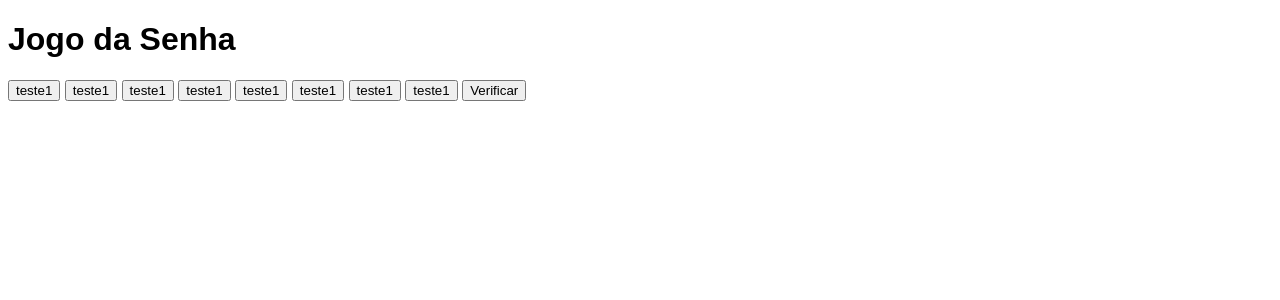
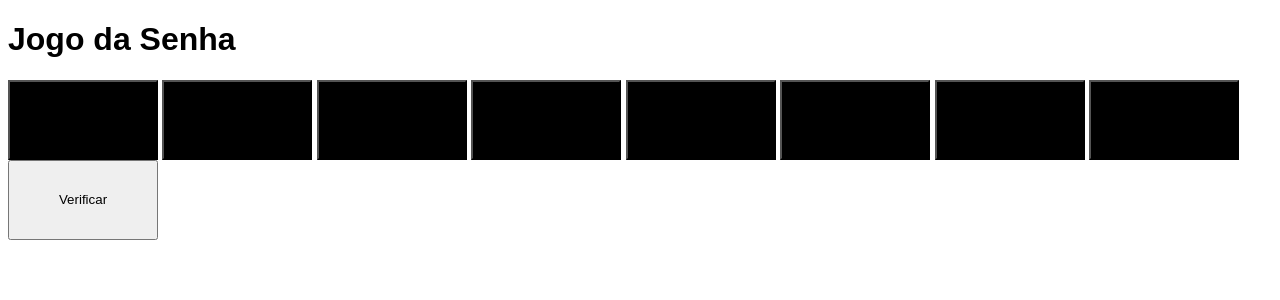
Before and after one commit to 1LUCASPEDROSO/aulas-web-responsivo, a PHP site: page /Teste/index.html in a window 1280 px wide. Shown: the top 300 px of the page. Run offline with PHP 8.4, Linux system fonts and the light colour scheme.

Commit message:
versão 5

```diff
--- /dev/null
+++ b/DOJO TECH/Formulário de inscrição.txt
@@ -0,0 +1,3 @@
+Só responder se o grupo já estiver montado com todos os participantes
+
+https://forms.gle/whNyBXdyd4xrdBAk7
--- /dev/null
+++ b/DOJO TECH/Referencias para o projeto.txt
@@ -0,0 +1,3 @@
+https://www.cidadessustentaveis.org.br/comparacaoIndicadores
+
+https://idsc.cidadessustentaveis.org.br/profiles/porto-alegre-RS
--- a/_1_Jogo da Senha/Javascript/index.js
+++ b/_1_Jogo da Senha/Javascript/index.js
@@ -13,7 +13,7 @@ for( let x =0; x<cores.length;x++)
 
 function GerarSenha()
 {
-    teste = Math.random(1,2,3,4,5);
+    teste = Math.random(1);
     alert(teste);
 }
 
--- a/_1_Jogo da Senha/Teste/estilo.css
+++ b/_1_Jogo da Senha/Teste/estilo.css
@@ -21,4 +21,15 @@ body {
     font-size: 16px;
     border-radius: 5px;
     border: none;
-    margin-right:
+}
+.btn-cor
+{
+    width: 150px;
+    height: 10vh;
+    background-color: black;
+}
+.bnt-verificar
+{
+    width: 150px;
+    height: 10vh;
+}
--- a/_1_Jogo da Senha/Teste/index.html
+++ b/_1_Jogo da Senha/Teste/index.html
@@ -6,16 +6,17 @@
 </head>
 <body>
     <h1>Jogo da Senha</h1>
-    <button class="btn-cor1" id="btn-1" value="1"> teste1</button>
-    <button class="btn-cor2" id="btn-2" value="2"> teste1</button>
-    <button class="btn-cor3" id="btn-3" value="3"> teste1</button>
-    <button class="btn-cor4" id="btn-4" value="4"> teste1</button>
-    <button class="btn-cor5" id="btn-5" value="5"> teste1</button>
-    <button class="btn-cor6" id="btn-6" value="6"> teste1</button>
-    <button class="btn-cor7" id="btn-7" value="7"> teste1</button>
-    <button class="btn-cor8" id="btn-8" value="8"> teste1</button>
-    <button onclick="checkGuess()">Verificar</button>
+    <div class="divBtn">
+        <button class="btn-cor" id="btn-1" value="1">''</button>
+        <button class="btn-cor" id="btn-2" value="1">''</button>
+        <button class="btn-cor" id="btn-3" value="1">''</button>
+        <button class="btn-cor" id="btn-4" value="1">''</button>
+        <button class="btn-cor" id="btn-5" value="1">''</button>
+        <button class="btn-cor" id="btn-6" value="1">''</button>
+        <button class="btn-cor" id="btn-7" value="1">''</button>
+        <button class="btn-cor" id="btn-8" value="1">''</button>
+        <button onclick="" class="bnt-verificar">Verificar</button>
+    </div>
     <div id="clues"></div>
-    <script src="logica.js"></script>
 </body>
 </html>
--- a/_1_Jogo da Senha/Teste/logica.js
+++ b/_1_Jogo da Senha/Teste/logica.js
@@ -27,7 +27,7 @@ function checkGuess() {
         document.querySelector('btn-8').value,
 ];
 
-    if (guess[0] == code[0] || !/^\d+$/.test(guess)) {
+    if (guess[i] == code[i] || !/^\d+$/.test(guess)) {
         clues = '<span class="primeira posição está correta</span>';
         return;
     }
```
Also changed, not shown: DOJO TECH/LOGO.png (added), 9 other files.
